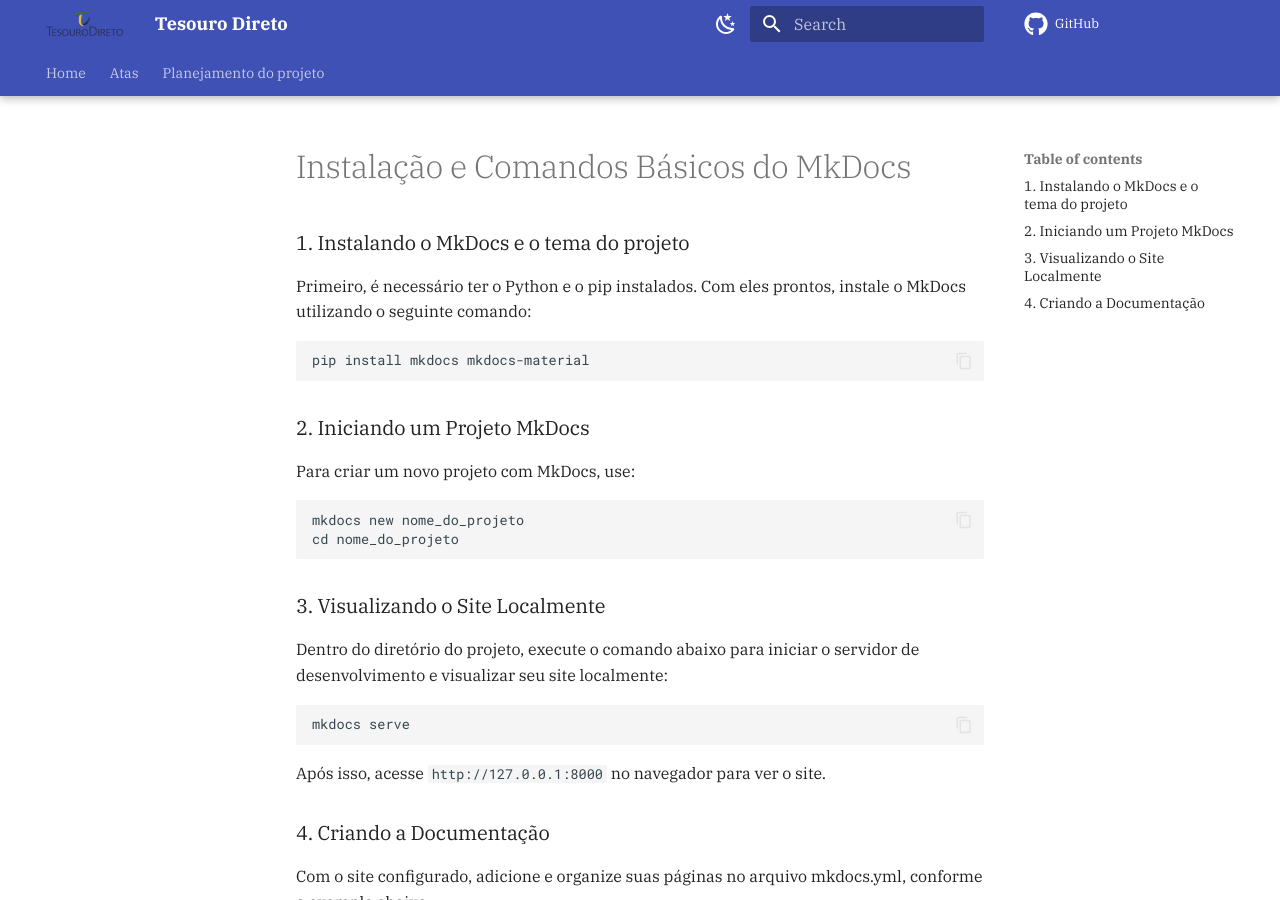
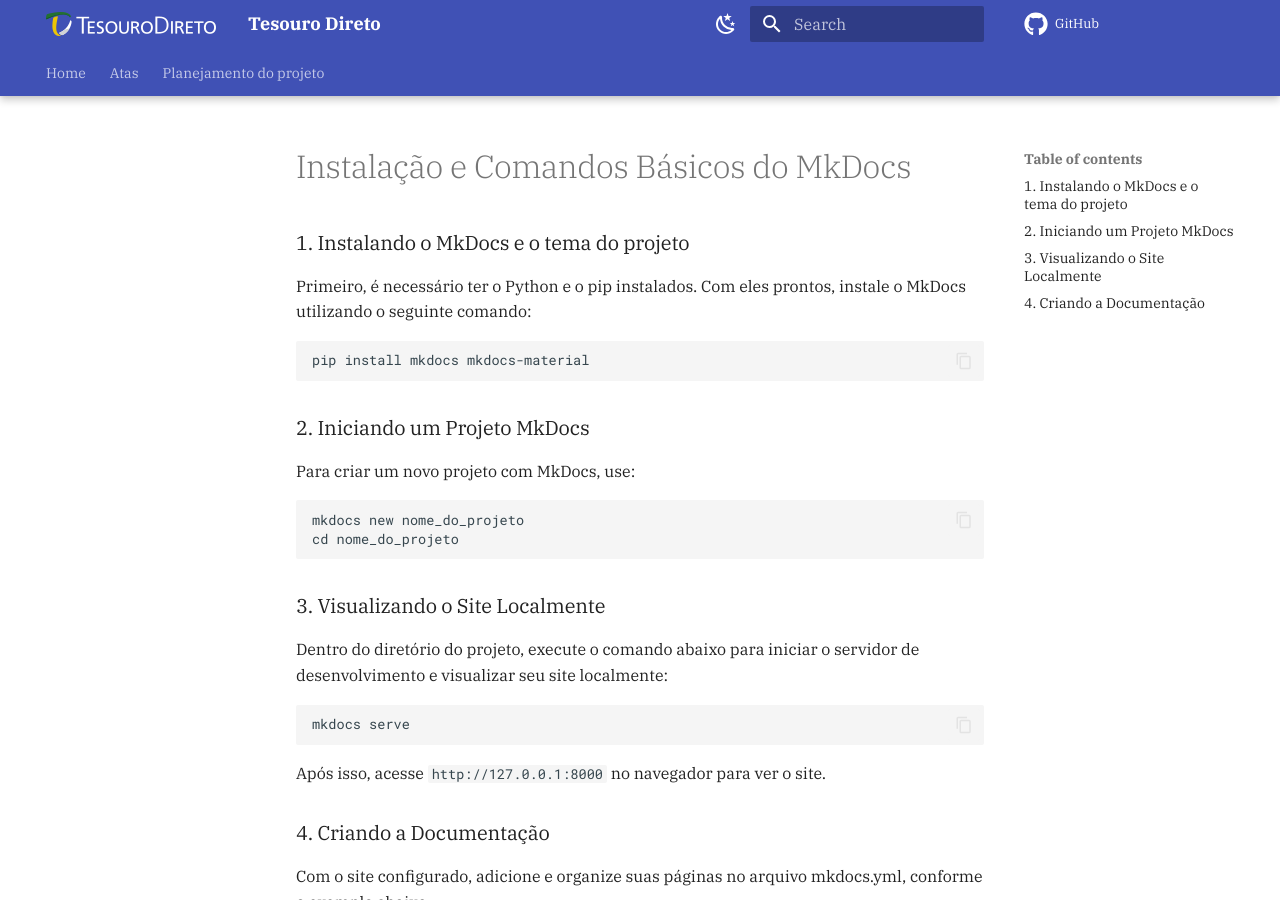
Before and after one commit to Requisitos-de-Software/2024.2-Grupo05, an MkDocs documentation site: the page built from docs/tutorial.md, in a window 1280 px wide and 900 px high. Built offline with MkDocs 1.6.1 and Material for MkDocs 9.7.7, drawn with Linux system fonts in a browser that asks for light colours; comment, search, counter and statistics services are not loaded.

Commit message:
fix: restaurando logo anterior e adicionando novo logo

```diff
--- a/mkdocs.yml
+++ b/mkdocs.yml
@@ -13,7 +13,7 @@
     - Heatmap: Planejamento-do-projeto/heatmap.md
     - Cronograma: Planejamento-do-projeto/cronograma.md
 theme:
-  logo: assets/logo-tesourodireto.png
+  logo: assets/header-logo-tesourodireto.png
   name: material
   font:
     text: IBM Plex Serif
```
Also changed, not shown: docs/assets/header-logo-tesourodireto.png (added).
